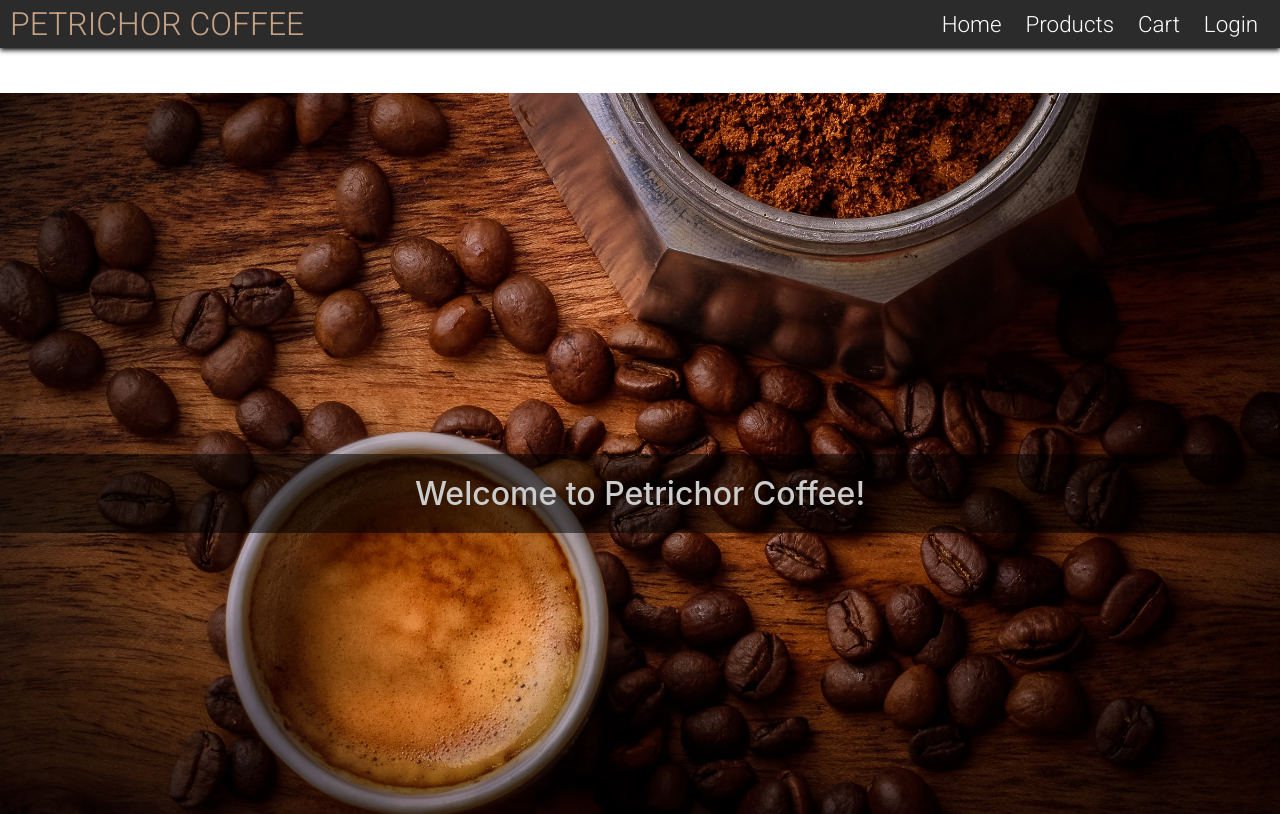
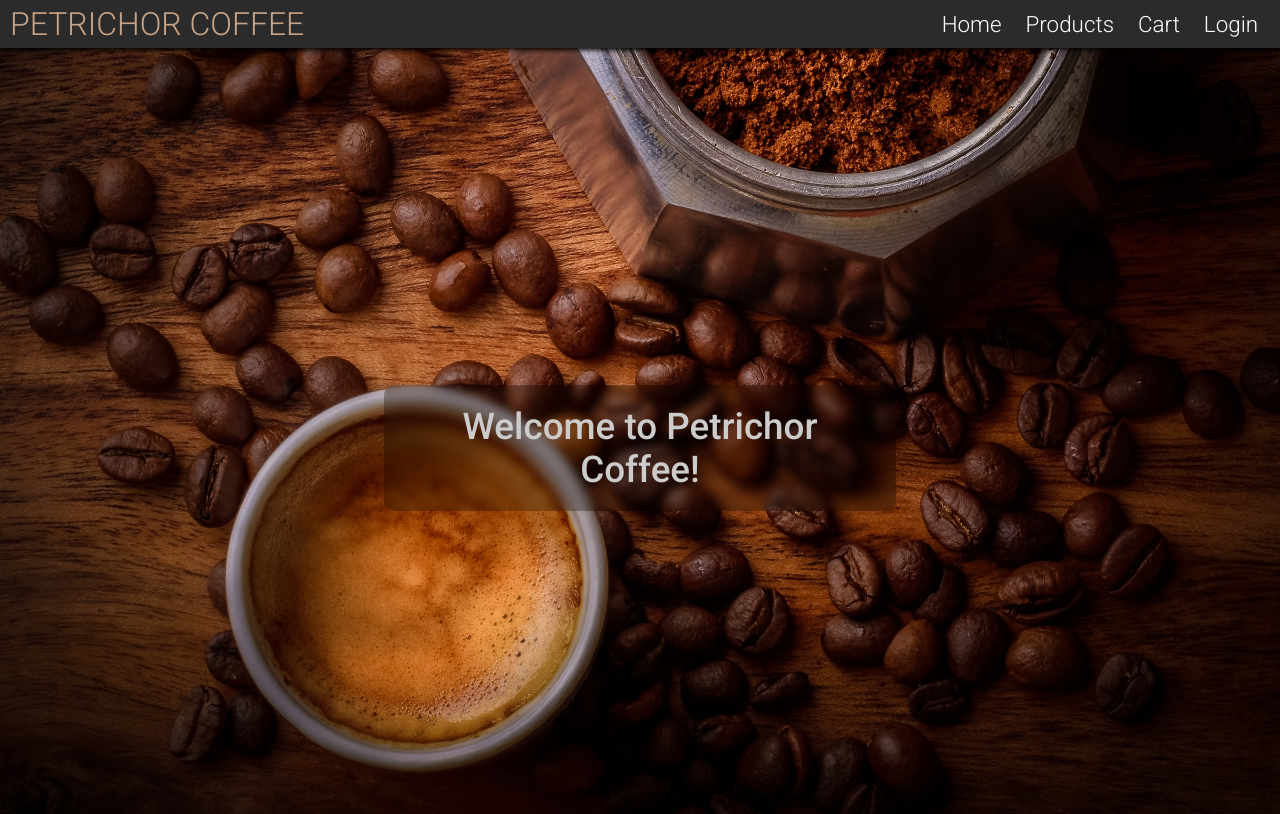
Before and after one commit to IsaiahPetrichor/ecommerce, a React (Create React App) app in the folder client/: page / in a window 1280 px wide. Shown: the top 814 px of the page. Built offline with nearby package versions, Linux system fonts and the light colour scheme.

Commit message:
temp update

```diff
--- a/client/src/App.css
+++ b/client/src/App.css
@@ -2,3 +2,7 @@
 	box-sizing: border-box;
 	margin: 0;
 }
+
+main {
+	min-height: 93vh;
+}
--- a/client/src/home/home.css
+++ b/client/src/home/home.css
@@ -1,7 +1,3 @@
-main {
-	margin-top: 45px;
-}
-
 /* Hero Styles */
 
 .hero {
@@ -17,13 +13,16 @@ main {
 }
 
 .greeting {
-	width: 100%;
+	width: 40%;
 	text-align: center;
-	font-size: 2rem;
+	font-size: 2.3rem;
 	font-weight: 500;
 	padding: 20px;
 	color: #ccc;
-	background-color: #00000088;
+	font-family: 'Roboto';
+	background-color: #00000044;
+	backdrop-filter: blur(4px);
+	border-radius: 10px;
 }
 
 /* About Styles */
--- a/client/src/order/cart.tsx
+++ b/client/src/order/cart.tsx
@@ -1,7 +1,7 @@
 export default function Cart() {
 	return (
-		<>
+		<main>
 			<h2>Cart</h2>
-		</>
+		</main>
 	);
 }
--- a/client/src/products/products.tsx
+++ b/client/src/products/products.tsx
@@ -1,7 +1,7 @@
 export default function Products() {
 	return (
-		<>
+		<main>
 			<h2>Products</h2>
-		</>
+		</main>
 	);
 }
```
Also changed, not shown: 1 other file (tests, documents, lock files or other folders).
